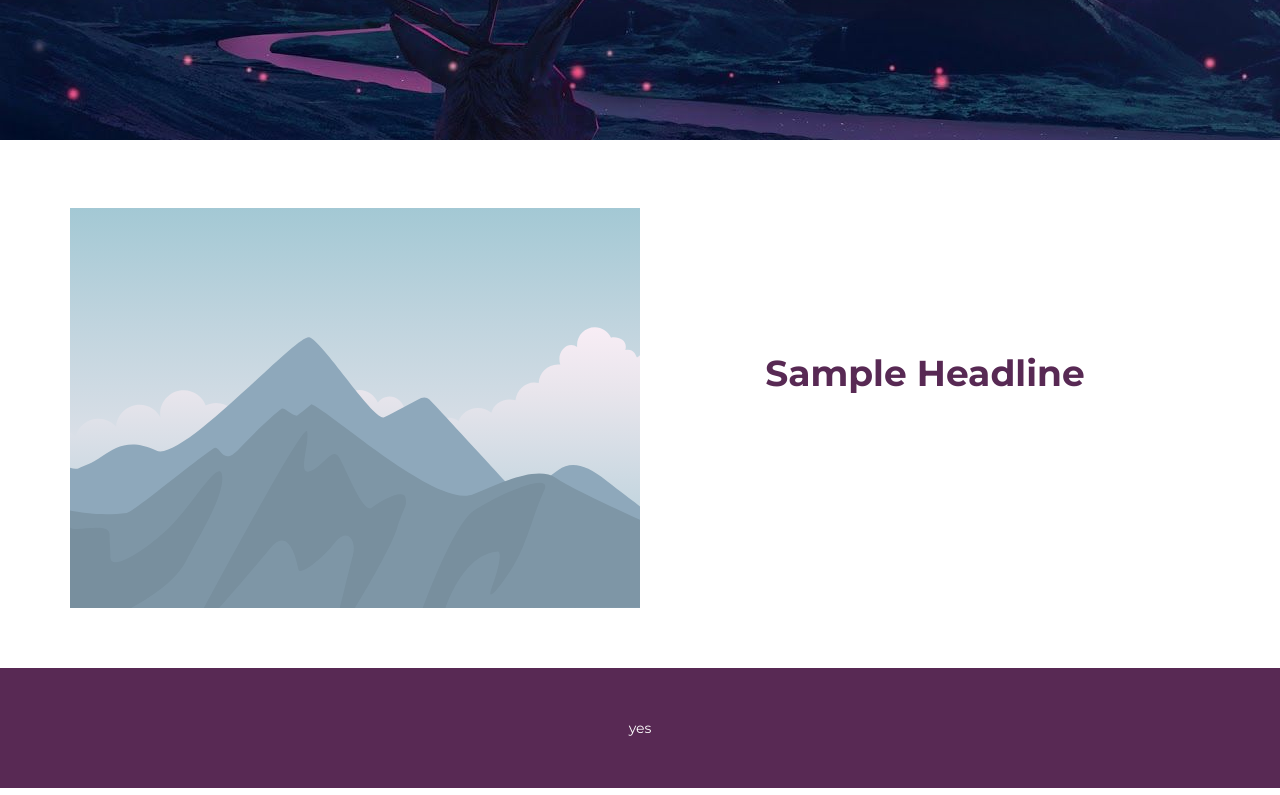
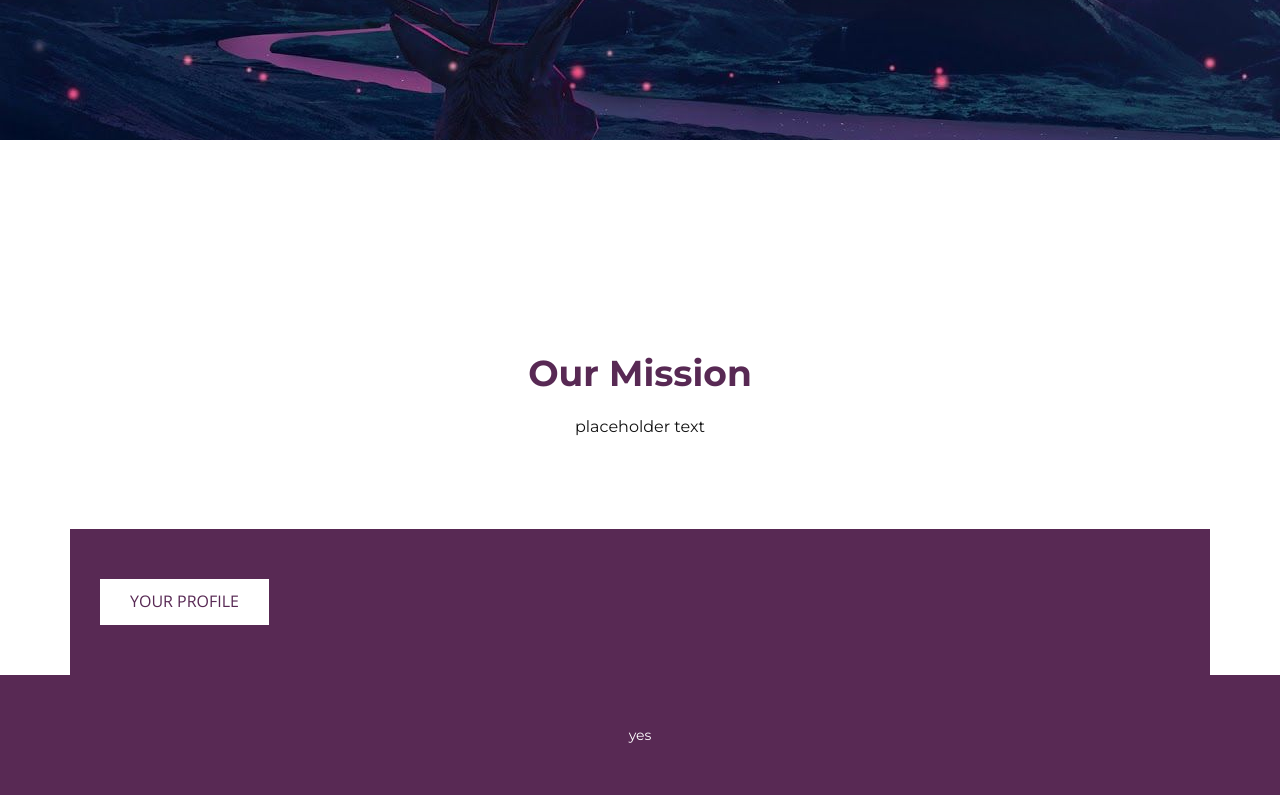
Before and after one commit to AA137/DisasterPlan, a website: page client/src/components/pages/Home.html in a window 1280 px wide. Shown: the part 526-1321 px from the top of the page. Drawn offline with nearby package versions, Linux system fonts and the light colour scheme; files whose address does not match are found by name.

Commit message:
added profile section

```diff
--- a/client/src/components/pages/Home.html
+++ b/client/src/components/pages/Home.html
@@ -76,20 +76,22 @@
       </div>
     </section>
     <section class="u-clearfix u-section-2" id="sec-b47a">
-      <div class="u-clearfix u-sheet u-valign-middle u-sheet-1">
-        <div class="u-clearfix u-expanded-width u-layout-wrap u-layout-wrap-1">
+      <div class="u-clearfix u-sheet u-sheet-1">
+        <div class="u-clearfix u-layout-wrap u-layout-wrap-1">
           <div class="u-layout">
             <div class="u-layout-row">
-              <div class="u-container-style u-image u-layout-cell u-size-30 u-image-1" data-image-width="400" data-image-height="265">
-                <div class="u-container-layout u-valign-top u-container-layout-1"></div>
-              </div>
-              <div class="u-align-center u-container-style u-layout-cell u-size-30 u-layout-cell-2">
-                <div class="u-container-layout u-container-layout-2">
-                  <h2 class="u-custom-font u-font-montserrat u-text u-text-custom-color-1 u-text-1">Sample Headline</h2>
-                 <!--TRY INTEGRATING IT HERE-->
+              <div class="u-container-style u-layout-cell u-size-60 u-layout-cell-1">
+                <div class="u-container-layout u-container-layout-1">
+                  <h2 class="u-align-center u-custom-font u-font-montserrat u-text u-text-custom-color-1 u-text-1">Our Mission</h2>
+                  <p class="u-align-center u-custom-font u-font-montserrat u-text u-text-2">placeholder text</p>
                 </div>
               </div>
             </div>
+          </div>
+        </div>
+        <div class="u-container-style u-custom-color-1 u-group u-shape-rectangle u-group-1">
+          <div class="u-container-layout u-valign-middle u-container-layout-2">
+            <a href="profile.html" class="u-btn u-button-style u-text-custom-color-1 u-white u-btn-1">YOUR PROFILE</a>
           </div>
         </div>
       </div>
```
